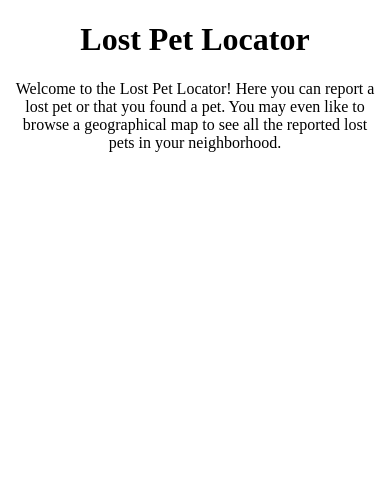
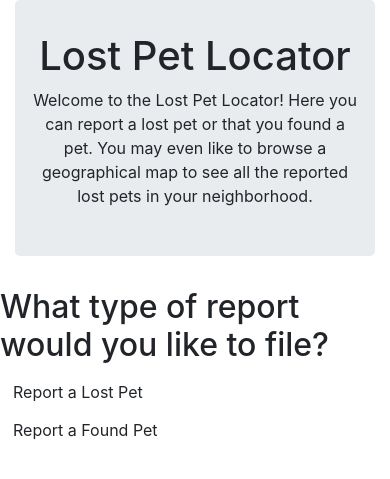
Before and after one commit to MichaelPearson-gif/lost_pet, a Flask app: page / in a window 390 px wide. Shown: the top 479 px of the page. Run offline with Flask 2, Linux system fonts and the light colour scheme; some libraries are stand-ins or nearby versions.

Commit message:
Added the report lost/found pet buttons

```diff
--- a/Frontend/Pet_Locator/static/js/app.js
+++ b/Frontend/Pet_Locator/static/js/app.js
@@ -7,3 +7,13 @@ d3.select(".jumbotron").selectAll("p")
     .html(function(d) {
         return d;
     });
+
+// Create a header for the h2 tag
+var choiceTitle = "What type of report would you like to file?"
+
+d3.select(".choice").selectAll("h2")
+    .text(choiceTitle)
+    .enter()
+    .html(function(d) {
+        return d;
+    });
--- a/Frontend/Pet_Locator/templates/index.html
+++ b/Frontend/Pet_Locator/templates/index.html
@@ -5,18 +5,34 @@
     <meta charset="UTF-8">
     <meta name="viewport" content="width=device-width, initial-scale=1.0">
     <meta http-equiv="X-UA-Compatible" content="ie=edge">
+    <link rel="stylesheet" href="https://stackpath.bootstrapcdn.com/bootstrap/4.3.1/css/bootstrap.min.css" integrity="sha384-ggOyR0iXCbMQv3Xipma34MD+dH/1fQ784/j6cY/iJTQUOhcWr7x9JvoRxT2MZw1T" crossorigin="anonymous">
+    <script src="https://cdnjs.cloudflare.com/ajax/libs/d3/4.13.0/d3.min.js"></script>
     <title>Lost Pet Locator</title>
     <link rel="stylesheet" href="{{ url_for('static', filename='css/style.css') }}">
-    <script src="https://cdnjs.cloudflare.com/ajax/libs/d3/4.13.0/d3.min.js"></script>
 </head>
 
 <body>
+    <!-- Create a header for the web page-->
     <div class="container">
         <div class="jumbotron" style="text-align: center">
             <h1>Lost Pet Locator</h1>
             <p></p>
         </div>
     </div>
+    <div class="choice">
+        <h2></h2>
+        <div class="row">
+            <!-- Make the row into 2 columns for the buttons to report a lost or found pet-->
+            <!-- The first one will have the button to report a lost pet -->
+            <div class="col-md-6" id="lost">
+                <button id="submit" class="btn btn-default">Report a Lost Pet</button>
+            </div>
+            <!-- The second column will have the button to report a found pet -->
+            <div class="col-md-6" id="found">
+                <button id="submit" class="btn btn-default">Report a Found Pet</button>
+            </div>
+        </div>
+    </div>
     <script src="{{ url_for('static', filename='js/app.js') }}"></script>
 </body>
 
```
